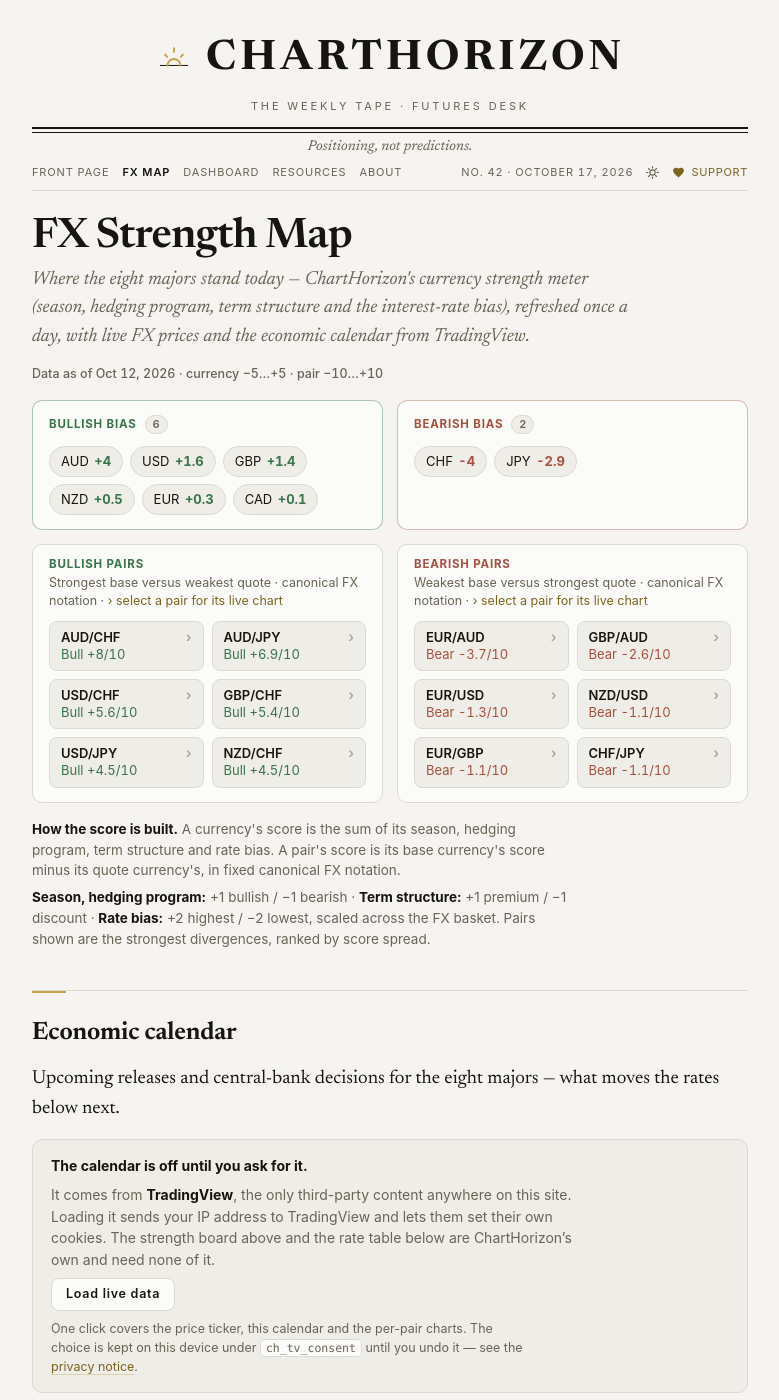
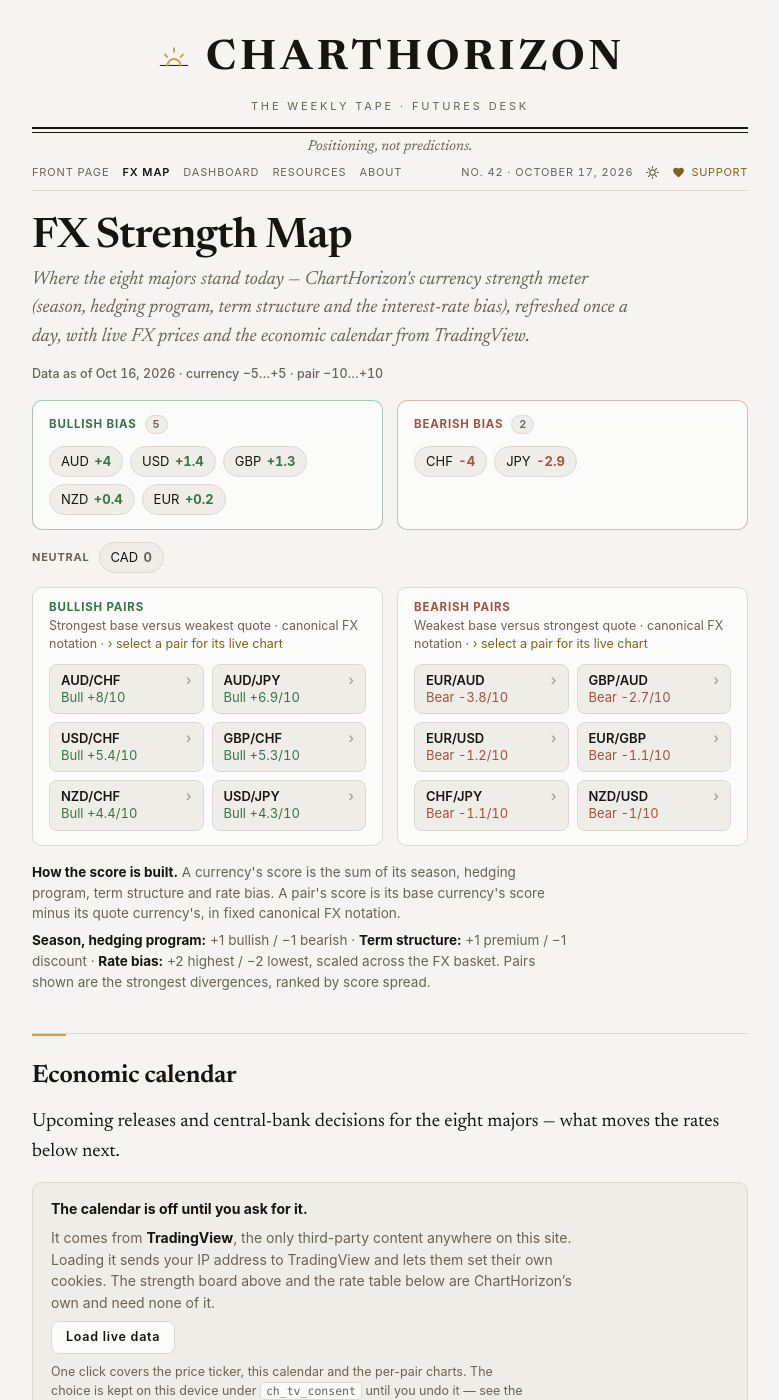
Before and after one commit to ChartHorizon/website, a Jekyll site: the page built from fx.html, in a window 1280 px wide and 1400 px high. Shown: the whole window, without its empty margins (250-1029 px from the left). Built offline with Jekyll 4.4.1, drawn with Linux system fonts in a browser that asks for light colours; some of the changed text lies outside the part shown.

Commit message:
data: FX strength snapshot Oct 16, 2026

```diff
--- a/_data/fx.json
+++ b/_data/fx.json
@@ -1,6 +1,6 @@
 {
-  "as_of": "Oct 12, 2026",
-  "generated": "2026-10-13",
+  "as_of": "Oct 16, 2026",
+  "generated": "2026-10-17",
   "max_score": 5,
   "pair_max": 10,
   "pair_threshold": 6,
@@ -13,28 +13,23 @@
     },
     {
       "cur": "USD",
-      "score": 1.6,
-      "label": "+1.6"
-    },
-    {
-      "cur": "GBP",
       "score": 1.4,
       "label": "+1.4"
     },
     {
+      "cur": "GBP",
+      "score": 1.3,
+      "label": "+1.3"
+    },
+    {
       "cur": "NZD",
-      "score": 0.5,
-      "label": "+0.5"
+      "score": 0.4,
+      "label": "+0.4"
     },
     {
       "cur": "EUR",
-      "score": 0.3,
-      "label": "+0.3"
-    },
-    {
-      "cur": "CAD",
-      "score": 0.1,
-      "label": "+0.1"
+      "score": 0.2,
+      "label": "+0.2"
     }
   ],
   "bearish": [
@@ -49,7 +44,13 @@
       "label": "-2.9"
     }
   ],
-  "neutral": [],
+  "neutral": [
+    {
+      "cur": "CAD",
+      "score": 0,
+      "label": "0"
+    }
+  ],
   "bullish_pairs": [
     {
       "pair": "AUD/CHF",
@@ -63,45 +64,40 @@
     },
     {
       "pair": "USD/CHF",
-      "spread": 5.6,
-      "label": "Bull +5.6/10"
-    },
-    {
-      "pair": "GBP/CHF",
       "spread": 5.4,
       "label": "Bull +5.4/10"
     },
     {
-      "pair": "USD/JPY",
-      "spread": 4.5,
-      "label": "Bull +4.5/10"
+      "pair": "GBP/CHF",
+      "spread": 5.3,
+      "label": "Bull +5.3/10"
     },
     {
       "pair": "NZD/CHF",
-      "spread": 4.5,
-      "label": "Bull +4.5/10"
+      "spread": 4.4,
+      "label": "Bull +4.4/10"
+    },
+    {
+      "pair": "USD/JPY",
+      "spread": 4.3,
+      "label": "Bull +4.3/10"
     }
   ],
   "bearish_pairs": [
     {
       "pair": "EUR/AUD",
-      "spread": 3.7,
-      "label": "Bear -3.7/10"
+      "spread": 3.8,
+      "label": "Bear -3.8/10"
     },
     {
       "pair": "GBP/AUD",
-      "spread": 2.6,
-      "label": "Bear -2.6/10"
+      "spread": 2.7,
+      "label": "Bear -2.7/10"
     },
     {
       "pair": "EUR/USD",
-      "spread": 1.3,
-      "label": "Bear -1.3/10"
-    },
-    {
-      "pair": "NZD/USD",
-      "spread": 1.1,
-      "label": "Bear -1.1/10"
+      "spread": 1.2,
+      "label": "Bear -1.2/10"
     },
     {
       "pair": "EUR/GBP",
@@ -112,26 +108,31 @@
       "pair": "CHF/JPY",
       "spread": 1.1,
       "label": "Bear -1.1/10"
+    },
+    {
+      "pair": "NZD/USD",
+      "spread": 1,
+      "label": "Bear -1/10"
     }
   ],
   "rate_table": [
     {
       "cur": "AUD",
-      "policy": "4.35%",
+      "policy": "4.60%",
       "bank": "Reserve Bank of Australia",
       "instrument": "Cash Rate Target",
       "bias": 2,
       "bias_label": "+2",
       "tone": "bull",
-      "as_of": "2026-05-06"
+      "as_of": "2026-09-30"
     },
     {
       "cur": "USD",
       "policy": "3.75-4.00%",
       "bank": "Federal Reserve",
       "instrument": "Fed Funds Target Midpoint",
-      "bias": 1.6,
-      "bias_label": "+1.6",
+      "bias": 1.4,
+      "bias_label": "+1.4",
       "tone": "bull",
       "as_of": "2026-09-17"
     },
@@ -140,8 +141,8 @@
       "policy": "3.75%",
       "bank": "Bank of England",
       "instrument": "Bank Rate",
-      "bias": 1.4,
-      "bias_label": "+1.4",
+      "bias": 1.3,
+      "bias_label": "+1.3",
       "tone": "bull",
       "as_of": "2025-12-18"
     },
@@ -150,8 +151,8 @@
       "policy": "2.75%",
       "bank": "Reserve Bank of New Zealand",
       "instrument": "Official Cash Rate",
-      "bias": 0.5,
-      "bias_label": "+0.5",
+      "bias": 0.4,
+      "bias_label": "+0.4",
       "tone": "bull",
       "as_of": "2026-09-03"
     },
@@ -160,8 +161,8 @@
       "policy": "2.50%",
       "bank": "European Central Bank",
       "instrument": "Deposit Facility Rate",
-      "bias": 0.3,
-      "bias_label": "+0.3",
+      "bias": 0.2,
+      "bias_label": "+0.2",
       "tone": "bull",
       "as_of": "2026-09-16"
     },
@@ -170,9 +171,9 @@
       "policy": "2.25%",
       "bank": "Bank of Canada",
       "instrument": "Overnight Target",
-      "bias": 0.1,
-      "bias_label": "+0.1",
-      "tone": "bull",
+      "bias": 0,
+      "bias_label": "0",
+      "tone": "flat",
       "as_of": "2025-10-30"
     },
     {
```
